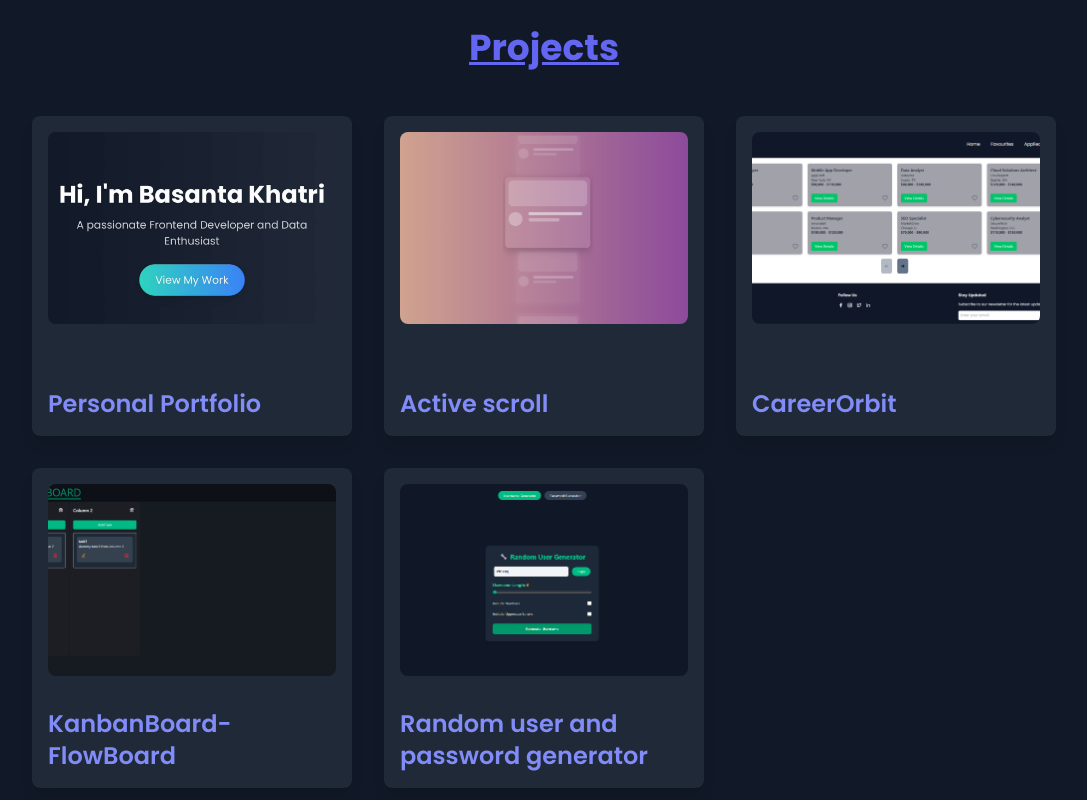
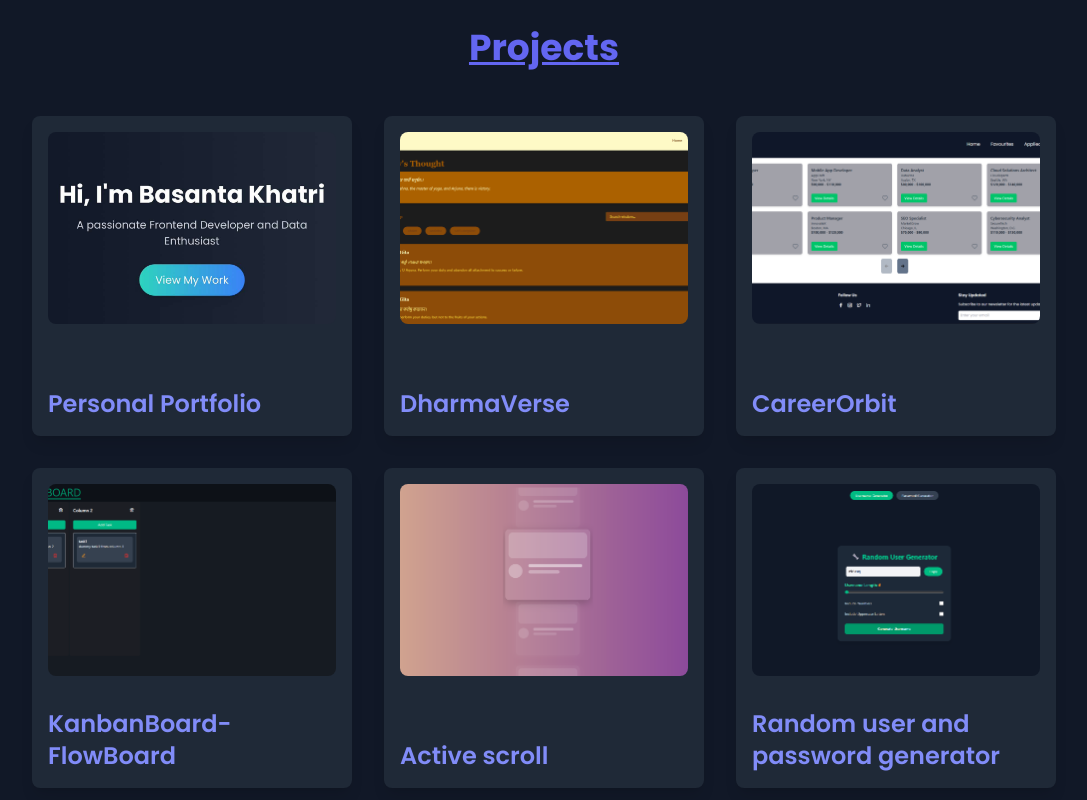
Before and after one commit to Basanta-khatri-0311/personal-portfolio, a React (Vite) app in the folder my-portfolio/: page / in a window 1280 px wide. Shown: the part 1620-2420 px from the top of the page, without its empty margins (96-1183 px from the left). Built offline with nearby package versions, Linux system fonts and the light colour scheme.

Commit message:
included the new project

```diff
--- a/my-portfolio/src/components/Projects.jsx
+++ b/my-portfolio/src/components/Projects.jsx
@@ -9,16 +9,14 @@ export const projectData = [
     image: "/projectimages/portfolio.jpg",
     live: "",
   },
-
   {
-    title: "Active scroll",
+    title: "DharmaVerse",
     description:
-      "A dynamic and interactive card scrolling effect created using plain html css and js",
-    link: "https://github.com/Basanta-khatri-0311/activescroll.git",
-    image: "/projectimages/scroll.png",
-    live: "https://scrolltask-bk.netlify.app/",
+      "A serene and elegant web app that showcases spiritual verses from the Bhagavad Gita and other texts. Built with React and Tailwind CSS, it features search, filtering, favorite saving with local storage, dark mode, and a daily inspirational verse.",
+    link: "https://github.com/Basanta-khatri-0311/dharmaverse",
+    image: "/projectimages/dharmaverse.png",
+    live: "https://dharmaverse-bk.netlify.app/",
   },
-
   {
     title: "CareerOrbit",
     description:
@@ -37,12 +35,21 @@ export const projectData = [
     live: "https://flowboard-bk.netlify.app/",
   },
   {
+    title: "Active scroll",
+    description:
+      "A dynamic and interactive card scrolling effect created using plain html css and js",
+    link: "https://github.com/Basanta-khatri-0311/activescroll.git",
+    image: "/projectimages/scroll.png",
+    live: "https://scrolltask-bk.netlify.app/",
+  },
+
+  {
     title: "Random user and password generator",
     description:
       "A random password and username generator created uisng tailwindcss and react with some optimizations using hooks like usecallback useeffect usestate and useRef",
     link: "https://github.com/Basanta-khatri-0311/reactlearning/tree/main/05passwordGenerator",
-    image:"/projectimages/randomgenerator.png",
-    live:"https://random-generator-bk.netlify.app/"
+    image: "/projectimages/randomgenerator.png",
+    live: "https://random-generator-bk.netlify.app/",
   },
 ];
 
```
